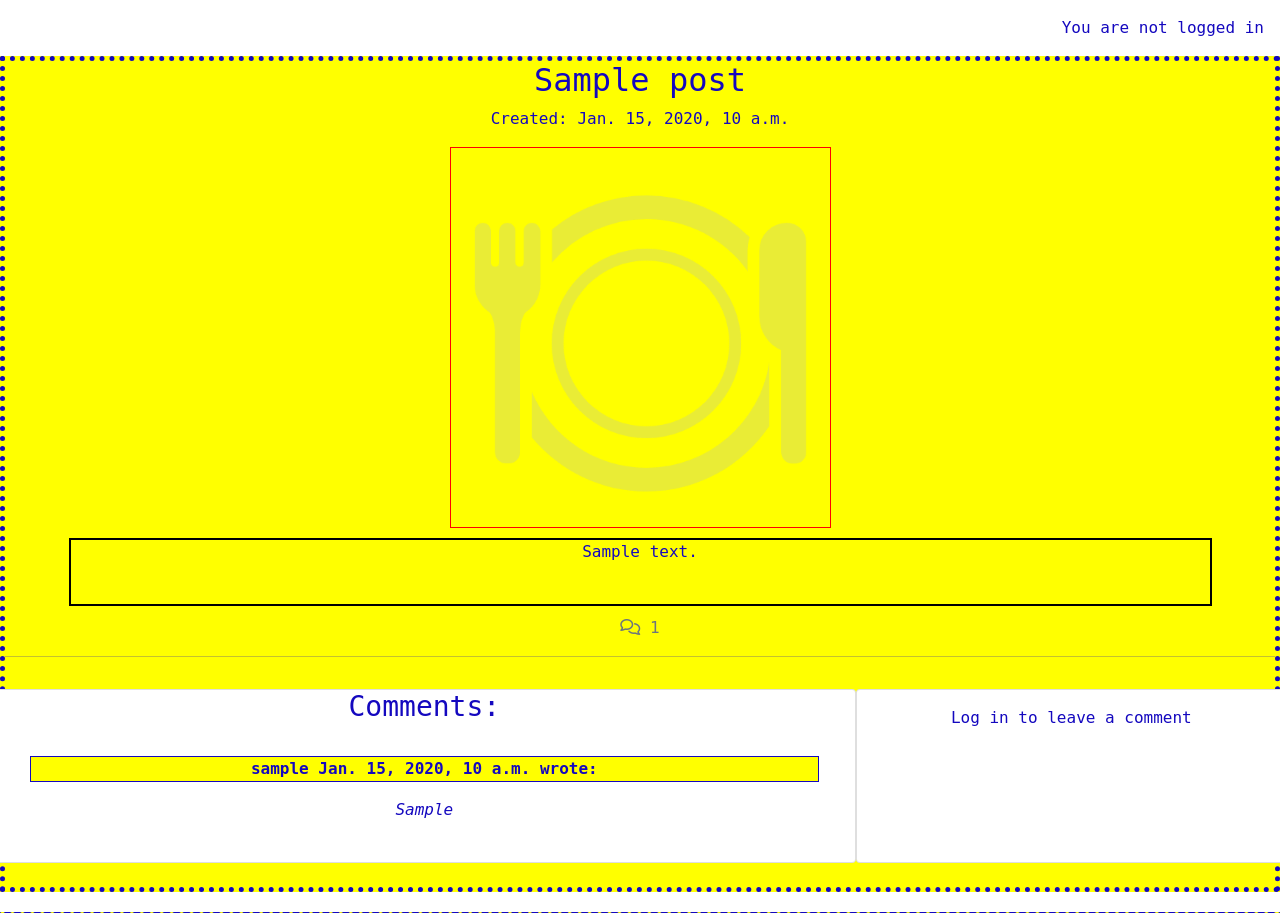
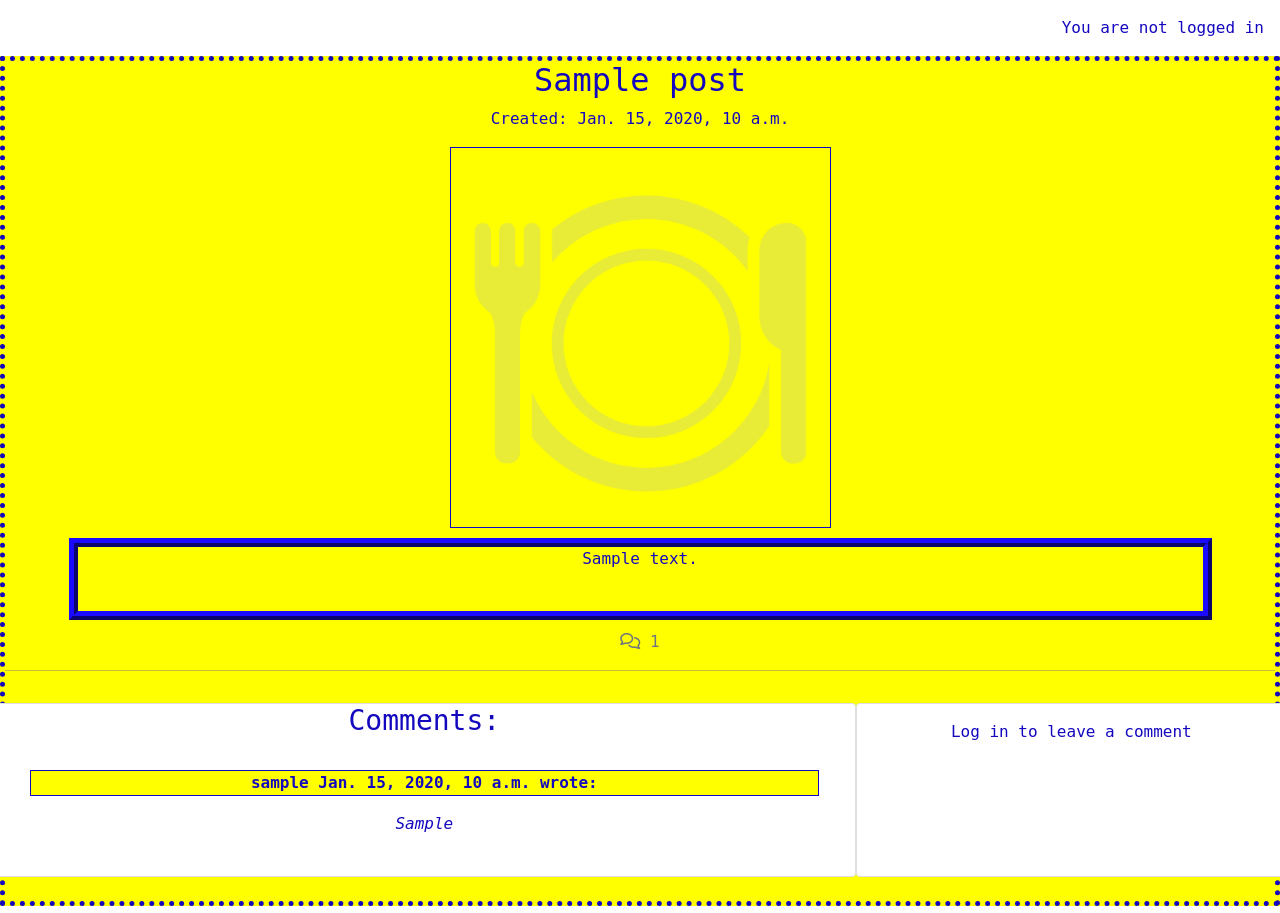
Before and after one commit to glaw2000/Leftovers, a Django app: a page that uses templates/base.html in a window 1280 px wide. Shown: the part 220-1133 px from the top of the page. Run offline with Django 4.2, Linux system fonts and the light colour scheme; tables that the repository leaves empty hold one stand-in row (values such as "Sample post"); parts of the project's set-up code (start-up, migrations or seed data) failed here and were passed over; some libraries are stand-ins or nearby versions.

Commit message:
update border styles in style.css for .subject_img and .subject_txt

```diff
--- a/static/css/style.css
+++ b/static/css/style.css
@@ -218,7 +218,7 @@ main {
 .subject_img{
   max-width: 30%;
   max-height: 20%;
-  border:1pt solid red;
+  border:1pt ridge #1408bf;
 }
 
 .subject_img > img{
@@ -228,7 +228,7 @@ main {
 
 .subject_txt{
   width:90%;
-  border:2pt solid black;
+  border:7pt ridge #1408bf;
   margin: 10px;
 }
 
```
Also changed, not shown: 1 other file.
